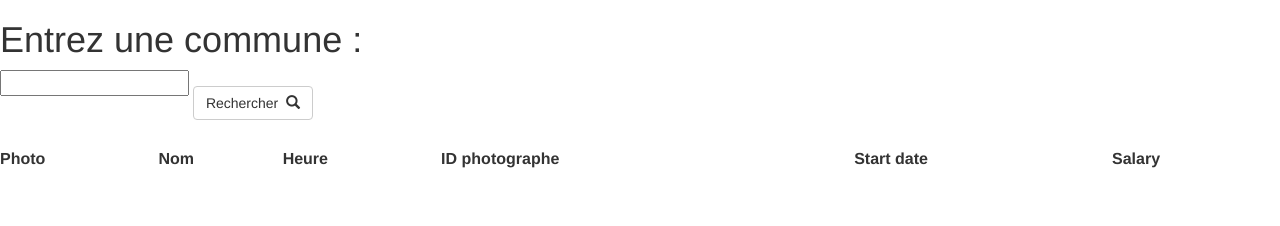
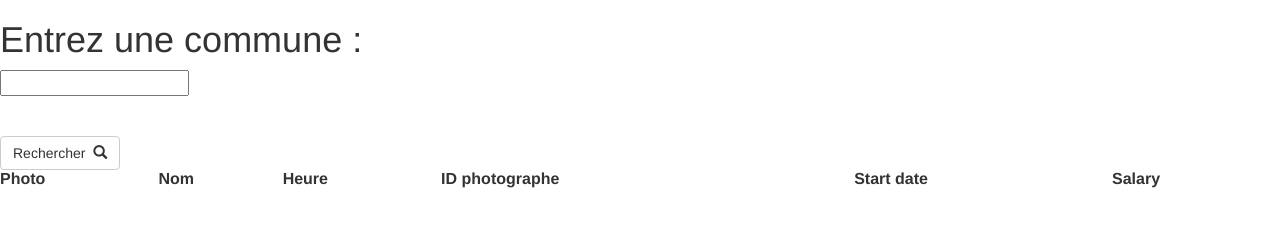
Before and after one commit to wilfi00/pythonPARADELPOZO, a plain HTML site: page code/site/index.html in a window 1280 px wide. Drawn offline with nearby package versions, Linux system fonts and the light colour scheme.

Commit message:
:panda_face:

```diff
--- a/code/site/index.html
+++ b/code/site/index.html
@@ -25,14 +25,11 @@
   <body>
     <h1 id="commLabel">Entrez une commune :</h1>
 
-    <form class="form-inline"  role="form" id="commForm">
-      <div class="form-group">
-        <input id="commune" type="text" name="commune"><br/><br/><br/>
-      </div>
+      <input id="commune" type="text" name="commune"><br/><br/><br/>
+
       <button type="submit" id="recherche" class="btn btn-default" aria-label="Left Align">
         Rechercher&nbsp;&nbsp;<span class="glyphicon glyphicon-search" aria-hidden="true"></span>
       </button>
-    </form>
 
     <div>
       <table id="photos" class="display" width="100%" cellspacing="0">
```
